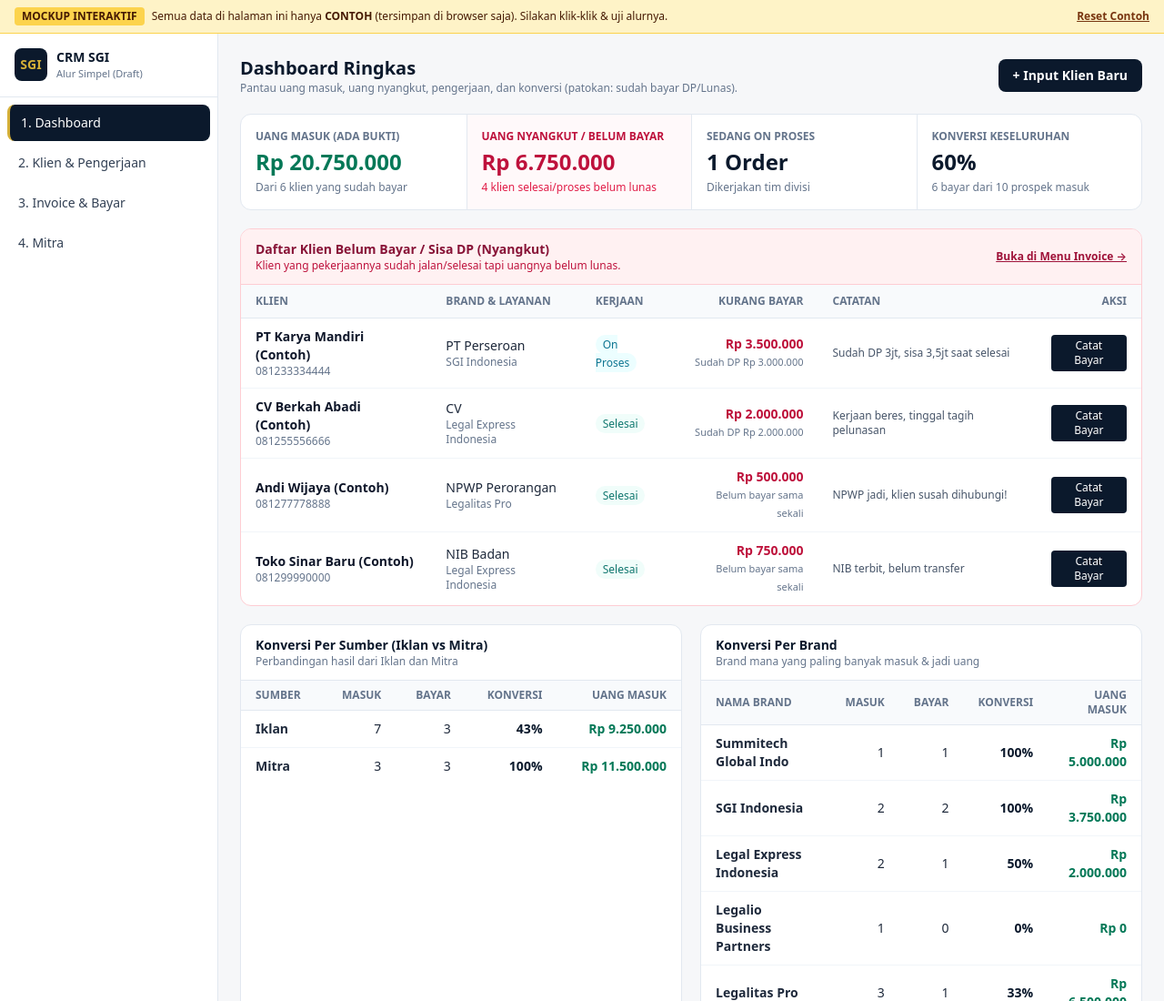
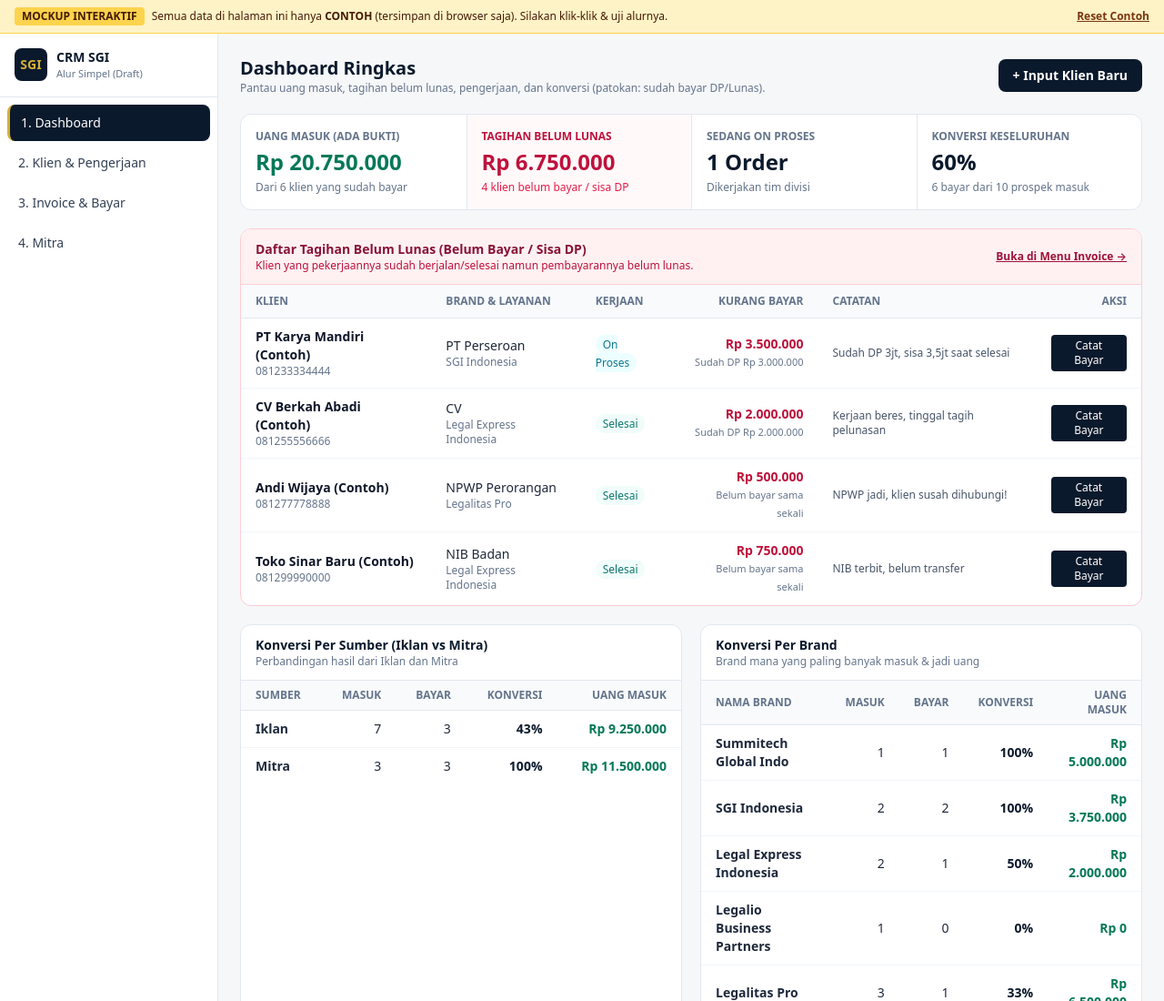
Before and after one commit to mycoretax-rgb/sgi-crm-mockup, a plain HTML site: page index.html in a window 1280 px wide. Shown: the top 1100 px of the page at 91% size. Drawn offline with nearby package versions, Linux system fonts and the light colour scheme.

Commit message:
chore: ganti istilah nyangkut menjadi Tagihan Belum Lunas

```diff
--- a/index.html
+++ b/index.html
@@ -401,7 +401,7 @@ function renderDashboard() {
     <div class="flex flex-wrap items-center justify-between gap-3">
       <div>
         <h1 class="text-xl font-bold text-[#0B192C]">Dashboard Ringkas</h1>
-        <p class="text-xs text-slate-500">Pantau uang masuk, uang nyangkut, pengerjaan, dan konversi (patokan: sudah bayar DP/Lunas).</p>
+        <p class="text-xs text-slate-500">Pantau uang masuk, tagihan belum lunas, pengerjaan, dan konversi (patokan: sudah bayar DP/Lunas).</p>
       </div>
       <button onclick="openClientModal()" class="px-4 py-2 rounded-lg bg-[#0B192C] text-white text-sm font-semibold hover:opacity-95">+ Input Klien Baru</button>
     </div>
@@ -414,9 +414,9 @@ function renderDashboard() {
         <div class="text-xs text-slate-500 mt-1">Dari ${converted.length} klien yang sudah bayar</div>
       </div>
       <div class="p-4 bg-rose-50/40">
-        <div class="text-xs font-semibold text-rose-700 uppercase">Uang Nyangkut / Belum Bayar</div>
+        <div class="text-xs font-semibold text-rose-700 uppercase">Tagihan Belum Lunas</div>
         <div class="text-2xl font-extrabold text-rose-700 mt-1 tabular">${fmtRp(totalNyangkut)}</div>
-        <div class="text-xs text-rose-600 mt-1">${stuckClients.length} klien selesai/proses belum lunas</div>
+        <div class="text-xs text-rose-600 mt-1">${stuckClients.length} klien belum bayar / sisa DP</div>
       </div>
       <div class="p-4">
         <div class="text-xs font-semibold text-slate-500 uppercase">Sedang On Proses</div>
@@ -434,8 +434,8 @@ function renderDashboard() {
     <div class="bg-white rounded-xl border border-rose-200 overflow-hidden">
       <div class="px-4 py-3 bg-rose-50 border-b border-rose-200 flex flex-wrap items-center justify-between gap-2">
         <div>
-          <h2 class="font-bold text-sm text-rose-900">Daftar Klien Belum Bayar / Sisa DP (Nyangkut)</h2>
-          <p class="text-xs text-rose-700">Klien yang pekerjaannya sudah jalan/selesai tapi uangnya belum lunas.</p>
+          <h2 class="font-bold text-sm text-rose-900">Daftar Tagihan Belum Lunas (Belum Bayar / Sisa DP)</h2>
+          <p class="text-xs text-rose-700">Klien yang pekerjaannya sudah berjalan/selesai namun pembayarannya belum lunas.</p>
         </div>
         <button onclick="invoiceFilter='Belum Bayar'; switchTab('invoices')" class="text-xs font-semibold text-rose-800 underline">Buka di Menu Invoice →</button>
       </div>
@@ -452,7 +452,7 @@ function renderDashboard() {
             </tr>
           </thead>
           <tbody class="divide-y divide-slate-100">
-            ${stuckClients.length === 0 ? `<tr><td colspan="6" class="px-4 py-6 text-center text-slate-500">Aman! Tidak ada uang nyangkut.</td></tr>` : stuckClients.map(c => `
+            ${stuckClients.length === 0 ? `<tr><td colspan="6" class="px-4 py-6 text-center text-slate-500">Semua tagihan sudah lunas.</td></tr>` : stuckClients.map(c => `
               <tr class="hover:bg-slate-50">
                 <td class="px-4 py-2.5 font-semibold text-slate-900">${c.name}<div class="text-xs font-normal text-slate-500">${c.phone}</div></td>
                 <td class="px-4 py-2.5">${c.service}<div class="text-xs text-slate-500">${c.brand}</div></td>
@@ -658,7 +658,7 @@ function renderInvoices() {
     <div class="flex flex-wrap gap-2">
       ${filters.map(f => `
         <button onclick="invoiceFilter='${f}'; render()" class="px-3 py-1.5 rounded-lg text-xs font-semibold border ${invoiceFilter === f ? 'bg-[#0B192C] text-white border-[#0B192C]' : 'bg-white text-slate-700 border-slate-200 hover:bg-slate-50'}">
-          ${f === 'Belum Bayar' ? 'Belum Bayar / Nyangkut' : f}
+          ${f === 'Belum Bayar' ? 'Belum Lunas' : f}
         </button>
       `).join('')}
     </div>
```
